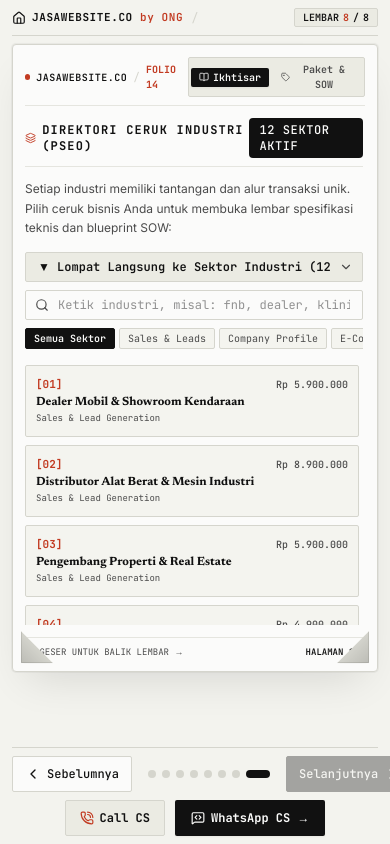
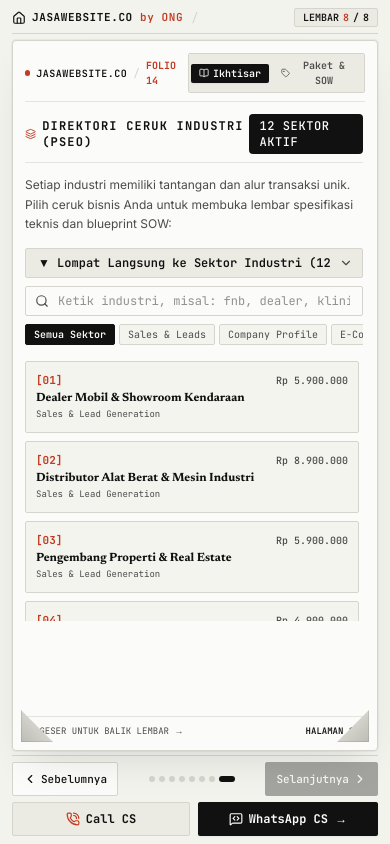
Before and after one commit to ongkipro/jasawebsite, a Next.js app: page /folio/colophon in a window 390 px wide. Built offline with nearby package versions, Linux system fonts and the light colour scheme.

Commit message:
fix(mobile): lock viewport to 100dvh with safe-area insets, dynamic sheet height & remove bottom gap on iPhone

```diff
--- a/src/app/globals.css
+++ b/src/app/globals.css
@@ -20,13 +20,21 @@
   color-scheme: light;
 }
 
+html,
+body {
+  height: 100%;
+  height: 100dvh;
+  overflow: hidden;
+  overscroll-behavior: none;
+  -webkit-overflow-scrolling: touch;
+}
+
 body {
   background-color: #f3f3ee;
   color: #111111;
   font-family: var(--font-sans);
   -webkit-font-smoothing: antialiased;
   -moz-osx-font-smoothing: grayscale;
-  overflow-x: hidden;
 }
 
 /* Tactile Perforated Dashed Border for Tear-off Vouchers */
--- a/src/app/layout.tsx
+++ b/src/app/layout.tsx
@@ -103,6 +103,7 @@ export const viewport: Viewport = {
   width: 'device-width',
   initialScale: 1,
   maximumScale: 5,
+  viewportFit: 'cover',
 };
 
 export default function RootLayout({
@@ -115,7 +116,7 @@ export default function RootLayout({
   return (
     <html
       lang="id"
-      className={`${inter.variable} ${newsreader.variable} ${jetbrains.variable}`}
+      className={`h-full h-[100dvh] overflow-hidden overscroll-none ${inter.variable} ${newsreader.variable} ${jetbrains.variable}`}
     >
       <head>
         <script
@@ -123,7 +124,7 @@ export default function RootLayout({
           dangerouslySetInnerHTML={{ __html: JSON.stringify(masterSchema) }}
         />
       </head>
-      <body className="min-h-screen bg-[#f3f3ee] text-[#111111] antialiased selection:bg-[#111111] selection:text-[#fbfbfa]">
+      <body className="h-full h-[100dvh] overflow-hidden overscroll-none bg-[#f3f3ee] text-[#111111] antialiased selection:bg-[#111111] selection:text-[#fbfbfa]">
         {children}
       </body>
     </html>
--- a/src/app/not-found.tsx
+++ b/src/app/not-found.tsx
@@ -100,9 +100,9 @@ export default function NotFound() {
       className={cn(
         'relative flex flex-col justify-between max-w-7xl mx-auto w-full transition-all select-text',
         // 1-Screen fixed viewport fit across Desktop and Tablet, natural bound on mobile
-        'h-[100dvh] max-h-[100dvh] overflow-hidden',
+        'h-full h-[100dvh] max-h-[100dvh] overflow-hidden',
         // Spacing matching the BookShell architecture
-        'lg:py-3 lg:px-8 xl:px-12 md:py-3.5 md:px-6 py-2 px-3 sm:px-4'
+        'pt-[max(0.5rem,env(safe-area-inset-top))] pb-[max(0.5rem,env(safe-area-inset-bottom))] px-3 sm:px-4 md:py-3 md:px-6 lg:py-3 lg:px-8 xl:px-12'
       )}
     >
       {/* TOP RUNNING NAV HEADER */}
--- a/src/components/book/BookShell.tsx
+++ b/src/components/book/BookShell.tsx
@@ -102,18 +102,18 @@ export function BookShell({
       className={cn(
         'relative flex flex-col justify-between max-w-7xl mx-auto w-full transition-all select-text',
         // 1-Screen Fixed Viewport Fit across Desktop, Tablet, and Mobile
-        'h-[100dvh] max-h-[100dvh] overflow-hidden',
+        'h-full h-[100dvh] max-h-[100dvh] overflow-hidden',
         // Desktop spacing
         'lg:py-3 lg:px-8 xl:px-12',
         // Tablet spacing
-        'md:py-3.5 md:px-6',
-        // Mobile spacing
-        'py-2 px-3 sm:px-4',
+        'md:py-3 md:px-6',
+        // Mobile spacing with iOS safe-area support
+        'pt-[max(0.5rem,env(safe-area-inset-top))] pb-[max(0.5rem,env(safe-area-inset-bottom))] px-3 sm:px-4',
         className
       )}
     >
       {/* TOP TECHNICAL RUNNING NAV */}
-      <header className="flex-shrink-0 flex items-center justify-between border-b border-[#d5d5cd] pb-2 mb-2 lg:mb-3 font-mono text-xs select-none">
+      <header className="flex-shrink-0 flex items-center justify-between border-b border-[#d5d5cd] pb-1.5 mb-1.5 sm:pb-2 sm:mb-2 lg:mb-3 font-mono text-xs select-none">
         <div className="flex items-center gap-2 sm:gap-3">
           <button
             type="button"
@@ -147,7 +147,7 @@ export function BookShell({
       </header>
 
       {/* MAIN BOOK INTERACTION SHELL */}
-      <div className="relative my-auto w-full flex-1 flex flex-col justify-center min-h-0">
+      <div className="relative w-full flex-1 min-h-0 flex flex-col">
         {/* Bookmark Ribbon on Desktop Edge */}
         <BookmarkRibbon
           currentSpreadIndex={spreadIndex}
@@ -157,7 +157,7 @@ export function BookShell({
         />
 
         {/* 3D Motion Turner Container */}
-        <SheetTurner currentKey={spreadIndex} direction={direction} className="h-full">
+        <SheetTurner currentKey={spreadIndex} direction={direction} className="w-full h-full flex-1 min-h-0">
           {/* 1. Desktop Two-Page Open Spread (>= 1024px) - 1 Layar Fixed */}
           <div className="hidden lg:block w-full h-full">
             <SpreadView
@@ -175,7 +175,7 @@ export function BookShell({
           </div>
 
           {/* 2. Tablet View (768px - 1023px) - Ergonomic Sub-page Tabbed Switcher */}
-          <div className="hidden md:block lg:hidden w-full">
+          <div className="hidden md:block lg:hidden w-full h-full flex flex-col min-h-0">
             <TabletSheetView
               leftContent={renderLeftSheet(spreadIndex)}
               rightContent={
@@ -191,7 +191,7 @@ export function BookShell({
           </div>
 
           {/* 3. Mobile Web View (< 768px) - Single Tactile Sheet Thumb Optimized */}
-          <div className="block md:hidden w-full">
+          <div className="block md:hidden w-full h-full flex flex-col min-h-0">
             <SingleSheetView
               leftContent={renderLeftSheet(spreadIndex)}
               rightContent={
@@ -208,21 +208,21 @@ export function BookShell({
       </div>
 
       {/* BOTTOM CONTROLLER & WHATSAPP ACTION BAR */}
-      <footer className="flex-shrink-0 mt-1.5 sm:mt-3 pt-2 sm:pt-3 border-t border-[#d5d5cd] flex flex-col sm:flex-row items-center justify-between gap-2 sm:gap-4 font-mono text-xs select-none">
+      <footer className="flex-shrink-0 mt-1 sm:mt-2 pt-1.5 sm:pt-2.5 border-t border-[#d5d5cd] flex flex-col sm:flex-row items-center justify-between gap-1.5 sm:gap-4 font-mono text-xs select-none">
         {/* Navigation buttons */}
-        <div className="flex items-center gap-2 w-full sm:w-auto justify-between sm:justify-start">
+        <div className="flex items-center gap-1.5 sm:gap-2 w-full sm:w-auto justify-between sm:justify-start">
           <button
             type="button"
             onClick={handlePrev}
             disabled={spreadIndex === 0}
-            className="flex items-center gap-1.5 px-3 py-1.5 sm:px-3.5 sm:py-2 min-h-[36px] sm:min-h-[38px] bg-[#fbfbfa] hover:bg-[#ebebe3] disabled:opacity-35 disabled:cursor-not-allowed border border-[#d5d5cd] rounded-xs font-medium transition-colors cursor-pointer"
+            className="flex items-center gap-1 sm:gap-1.5 px-2.5 sm:px-3.5 py-1.5 sm:py-2 min-h-[34px] sm:min-h-[38px] bg-[#fbfbfa] hover:bg-[#ebebe3] disabled:opacity-35 disabled:cursor-not-allowed border border-[#d5d5cd] rounded-xs font-medium text-[11px] sm:text-xs transition-colors cursor-pointer"
           >
-            <ChevronLeft className="w-4 h-4" />
+            <ChevronLeft className="w-3.5 h-3.5 sm:w-4 sm:h-4" />
             <span>Sebelumnya</span>
           </button>
 
           {/* Spread dots indicator */}
-          <div className="flex items-center gap-1.5 px-2">
+          <div className="flex items-center gap-1 sm:gap-1.5 px-1 sm:px-2">
             {foliosData.map((_, idx) => (
               <button
                 key={idx}
@@ -232,10 +232,10 @@ export function BookShell({
                 }
                 aria-label={`Buka Lembar ${idx + 1}`}
                 className={cn(
-                  'h-2 rounded-full transition-all duration-200 cursor-pointer',
+                  'h-1.5 sm:h-2 rounded-full transition-all duration-200 cursor-pointer',
                   spreadIndex === idx
-                    ? 'w-6 bg-[#111111]'
-                    : 'w-2 bg-[#d5d5cd] hover:bg-[#4b4b4b]'
+                    ? 'w-4 sm:w-6 bg-[#111111]'
+                    : 'w-1.5 sm:w-2 bg-[#d5d5cd] hover:bg-[#4b4b4b]'
                 )}
               />
             ))}
@@ -245,18 +245,18 @@ export function BookShell({
             type="button"
             onClick={handleNext}
             disabled={spreadIndex === totalSpreads - 1}
-            className="flex items-center gap-1.5 px-3 py-1.5 sm:px-3.5 sm:py-2 min-h-[36px] sm:min-h-[38px] bg-[#111111] hover:bg-[#c23b22] disabled:opacity-35 disabled:cursor-not-allowed text-[#fbfbfa] border border-[#111111] rounded-xs font-medium transition-colors cursor-pointer"
+            className="flex items-center gap-1 sm:gap-1.5 px-2.5 sm:px-3.5 py-1.5 sm:py-2 min-h-[34px] sm:min-h-[38px] bg-[#111111] hover:bg-[#c23b22] disabled:opacity-35 disabled:cursor-not-allowed text-[#fbfbfa] border border-[#111111] rounded-xs font-medium text-[11px] sm:text-xs transition-colors cursor-pointer"
           >
             <span>Selanjutnya</span>
-            <ChevronRight className="w-4 h-4" />
+            <ChevronRight className="w-3.5 h-3.5 sm:w-4 sm:h-4" />
           </button>
         </div>
 
         {/* Global direct Call & WhatsApp CS Action Bar (Centered on Mobile, without number) */}
-        <div className="flex items-center justify-center sm:justify-end gap-2.5 text-center w-full sm:w-auto">
+        <div className="flex items-center justify-center sm:justify-end gap-2 text-center w-full sm:w-auto">
           <a
             href={`tel:+${siteConfig.phone}`}
-            className="inline-flex items-center justify-center gap-1.5 px-3.5 py-1.5 min-h-[36px] rounded-xs border border-[#d5d5cd] bg-[#ebebe3] hover:bg-[#111111] hover:text-[#fbfbfa] text-xs font-bold text-[#111111] transition-colors cursor-pointer"
+            className="inline-flex items-center justify-center gap-1.5 px-3 py-1.5 min-h-[34px] sm:min-h-[36px] rounded-xs border border-[#d5d5cd] bg-[#ebebe3] hover:bg-[#111111] hover:text-[#fbfbfa] text-xs font-bold text-[#111111] transition-colors cursor-pointer flex-1 sm:flex-initial"
             title="Telepon Langsung Customer Service"
           >
             <PhoneCall className="w-3.5 h-3.5 text-[#c23b22]" />
@@ -266,7 +266,7 @@ export function BookShell({
             href={waLeadUrl}
             target="_blank"
             rel="noopener noreferrer"
-            className="inline-flex items-center justify-center gap-1.5 px-4 py-1.5 min-h-[36px] rounded-xs bg-[#111111] hover:bg-[#c23b22] text-[#fbfbfa] text-xs font-bold transition-colors cursor-pointer shadow-xs"
+            className="inline-flex items-center justify-center gap-1.5 px-3.5 py-1.5 min-h-[34px] sm:min-h-[36px] rounded-xs bg-[#111111] hover:bg-[#c23b22] text-[#fbfbfa] text-xs font-bold transition-colors cursor-pointer shadow-xs flex-1 sm:flex-initial"
             title="Chat WhatsApp Customer Service"
           >
             <MessageSquareCode className="w-3.5 h-3.5" />
--- a/src/components/book/SingleSheetView.tsx
+++ b/src/components/book/SingleSheetView.tsx
@@ -56,7 +56,7 @@ export function SingleSheetView({
       dragElastic={0.15}
       onDragEnd={handleDragEnd}
       className={cn(
-        'relative w-full max-w-md mx-auto h-full max-h-[calc(100dvh-155px)] sm:max-h-[calc(100dvh-135px)] min-h-0 flex flex-col justify-between p-3 sm:p-4 bg-[#fbfbfa] border border-[#d5d5cd] rounded-sm book-elevation select-text overflow-hidden touch-pan-y',
+        'relative w-full max-w-md mx-auto h-full flex-1 min-h-0 flex flex-col justify-between p-3 sm:p-4 bg-[#fbfbfa] border border-[#d5d5cd] rounded-sm book-elevation select-text overflow-hidden touch-pan-y',
         className
       )}
     >
--- a/src/components/book/TabletSheetView.tsx
+++ b/src/components/book/TabletSheetView.tsx
@@ -58,7 +58,7 @@ export function TabletSheetView({
       dragElastic={0.15}
       onDragEnd={handleDragEnd}
       className={cn(
-        'relative w-full max-w-3xl mx-auto h-full max-h-[calc(100dvh-120px)] min-h-[500px] flex flex-col justify-between p-5 sm:p-6 bg-[#fbfbfa] border border-[#d5d5cd] rounded-sm book-elevation select-text overflow-hidden touch-pan-y',
+        'relative w-full max-w-3xl mx-auto h-full flex-1 min-h-0 flex flex-col justify-between p-4 sm:p-6 bg-[#fbfbfa] border border-[#d5d5cd] rounded-sm book-elevation select-text overflow-hidden touch-pan-y',
         className
       )}
     >
```
Also changed, not shown: src/components/book/NicheBookShell.tsx (+19 -19 lines).
